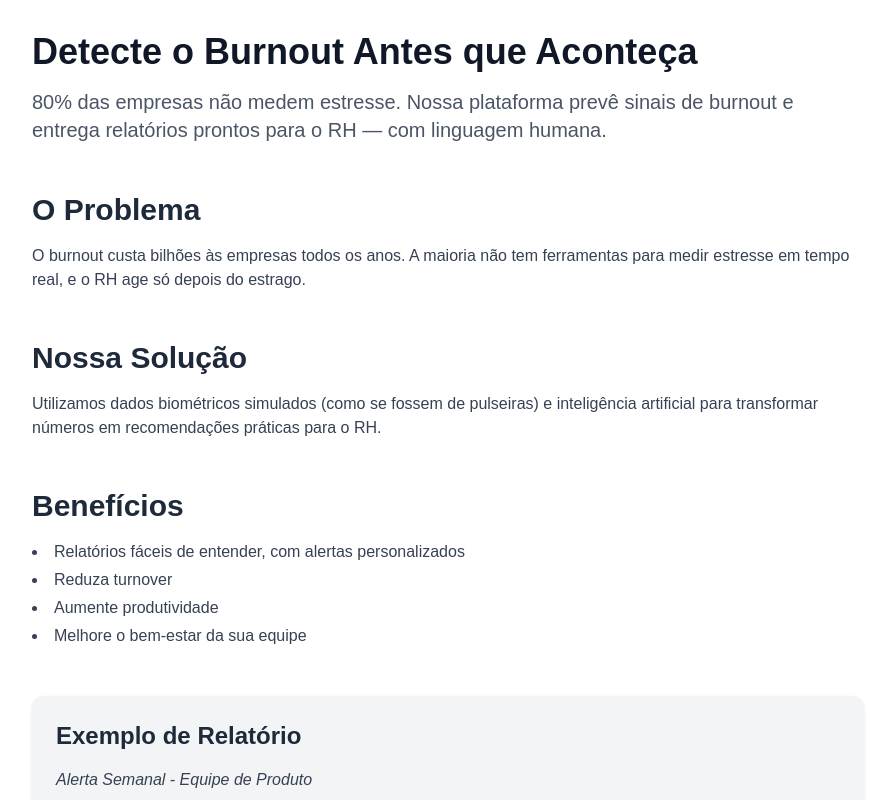
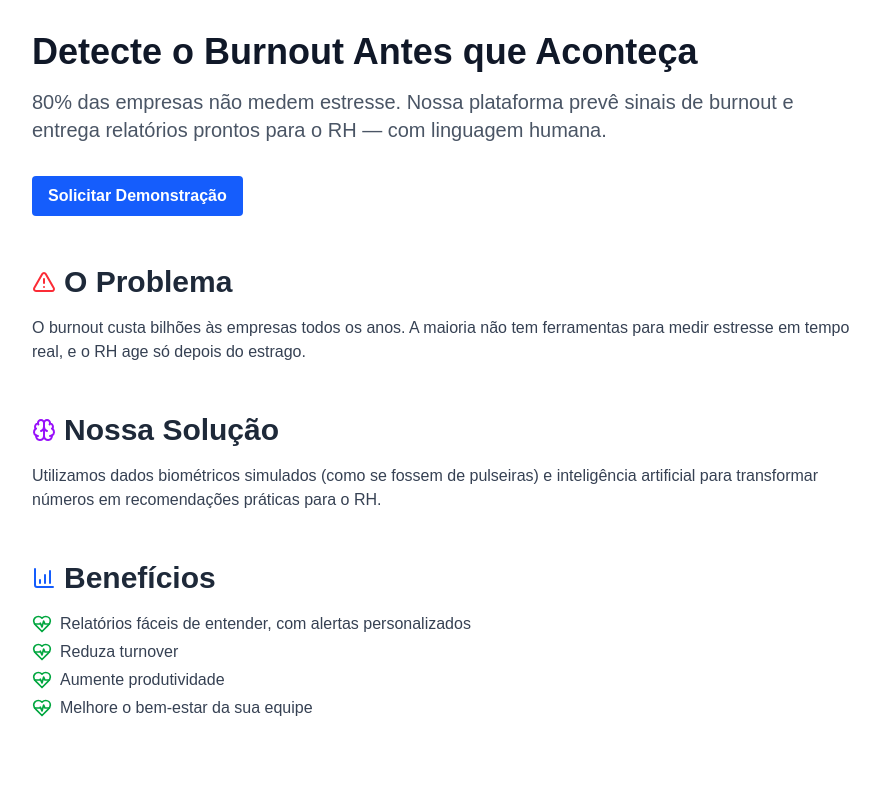
Before and after one commit to Redevix/antiburnout-mvp, a Next.js app: page / in a window 1280 px wide. Shown: the top 800 px of the page, without its empty margins (192-1087 px from the left). Built offline with nearby package versions, Linux system fonts and the light colour scheme.

Commit message:
Corrige erro de sintaxe na página principal

```diff
--- a/app/page.tsx
+++ b/app/page.tsx
@@ -1,6 +1,11 @@
-// app/page.tsx
+"use client";
+
+import { useRouter } from "next/navigation";
+import { AlertTriangle, Brain, BarChart4, HeartPulse } from "lucide-react";
 
 export default function Home() {
+  const router = useRouter();
+
   return (
     <main className="p-8 max-w-4xl mx-auto space-y-12">
       <section className="space-y-4">
@@ -8,41 +13,42 @@ export default function Home() {
         <p className="text-xl text-gray-600">
           80% das empresas não medem estresse. Nossa plataforma prevê sinais de burnout e entrega relatórios prontos para o RH — com linguagem humana.
         </p>
+        <button
+          onClick={() => router.push("/solicitar")}
+          className="mt-4 bg-blue-600 text-white font-semibold py-2 px-4 rounded hover:bg-blue-700 transition"
+        >
+          Solicitar Demonstração
+        </button>
       </section>
 
       <section className="space-y-4">
-        <h2 className="text-3xl font-semibold text-gray-800">O Problema</h2>
+        <h2 className="text-3xl font-semibold text-gray-800 flex items-center gap-2">
+          <AlertTriangle className="text-red-500" /> O Problema
+        </h2>
         <p className="text-gray-700">
           O burnout custa bilhões às empresas todos os anos. A maioria não tem ferramentas para medir estresse em tempo real, e o RH age só depois do estrago.
         </p>
       </section>
 
       <section className="space-y-4">
-        <h2 className="text-3xl font-semibold text-gray-800">Nossa Solução</h2>
+        <h2 className="text-3xl font-semibold text-gray-800 flex items-center gap-2">
+          <Brain className="text-purple-600" /> Nossa Solução
+        </h2>
         <p className="text-gray-700">
           Utilizamos dados biométricos simulados (como se fossem de pulseiras) e inteligência artificial para transformar números em recomendações práticas para o RH.
         </p>
       </section>
 
       <section className="space-y-4">
-        <h2 className="text-3xl font-semibold text-gray-800">Benefícios</h2>
+        <h2 className="text-3xl font-semibold text-gray-800 flex items-center gap-2">
+          <BarChart4 className="text-blue-600" /> Benefícios
+        </h2>
         <ul className="list-disc list-inside text-gray-700 space-y-1">
-          <li>Relatórios fáceis de entender, com alertas personalizados</li>
-          <li>Reduza turnover</li>
-          <li>Aumente produtividade</li>
-          <li>Melhore o bem-estar da sua equipe</li>
+          <li className="flex items-center gap-2"><HeartPulse className="text-green-600 w-5 h-5" /> Relatórios fáceis de entender, com alertas personalizados</li>
+          <li className="flex items-center gap-2"><HeartPulse className="text-green-600 w-5 h-5" /> Reduza turnover</li>
+          <li className="flex items-center gap-2"><HeartPulse className="text-green-600 w-5 h-5" /> Aumente produtividade</li>
+          <li className="flex items-center gap-2"><HeartPulse className="text-green-600 w-5 h-5" /> Melhore o bem-estar da sua equipe</li>
         </ul>
-      </section>
-
-      <section className="space-y-4 bg-gray-100 p-6 rounded-xl shadow">
-        <h2 className="text-2xl font-bold text-gray-800">Exemplo de Relatório</h2>
-        <p className="text-gray-700 italic">
-          Alerta Semanal - Equipe de Produto
-        </p>
-        <p className="text-gray-700">
-          "Na última semana, 3 colaboradores apresentaram aumento no índice de estresse. Recomendamos uma conversa individual e ajustes de carga de trabalho no time de produto."
-        </p>
-        <p className="text-yellow-600 font-semibold">Alerta Médio<br/>Time: Produto</p>
       </section>
     </main>
   );
```
Also changed, not shown: package.json (+6 -5 lines), 1 other file (tests, documents, lock files or other folders).
